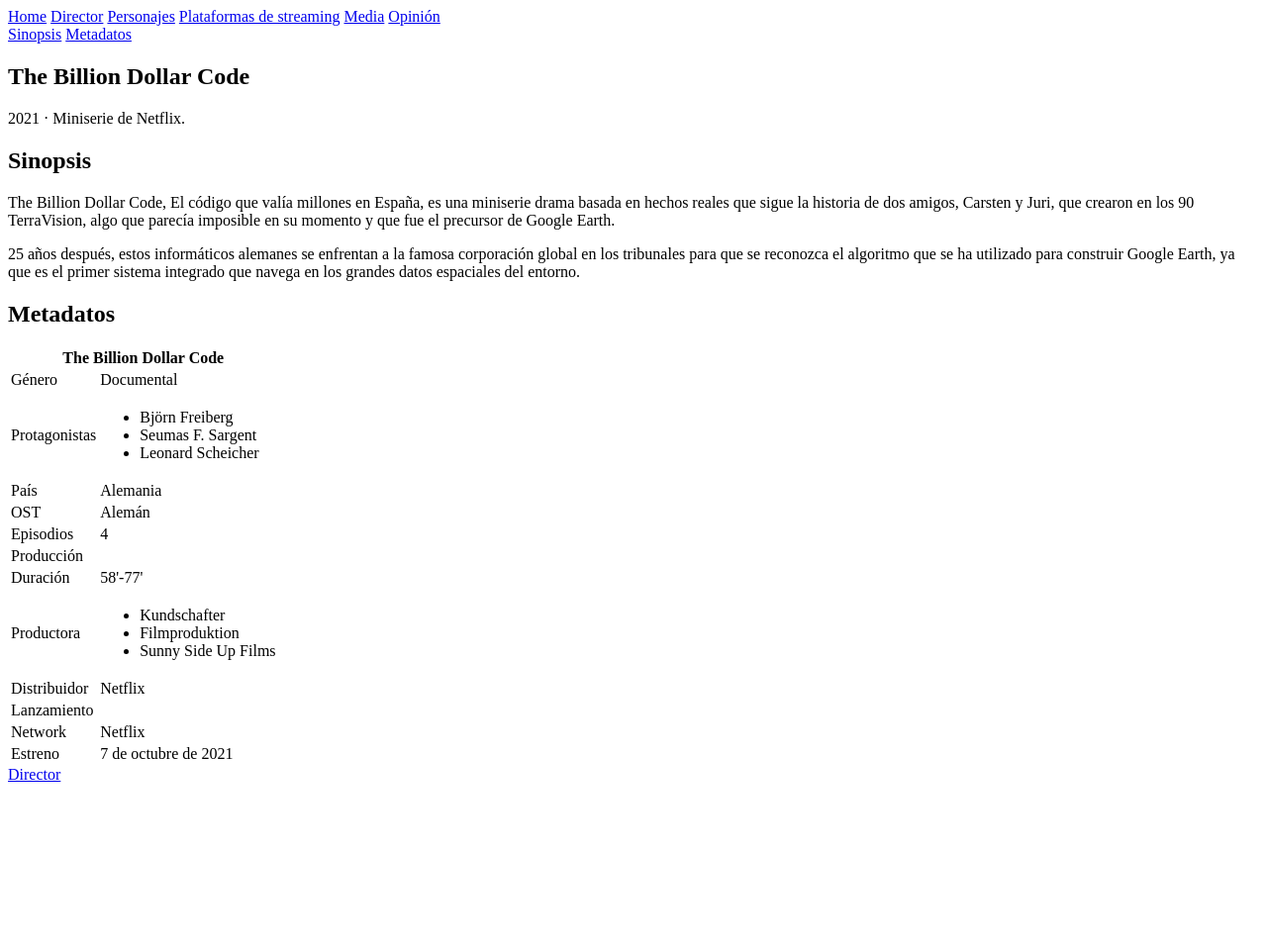
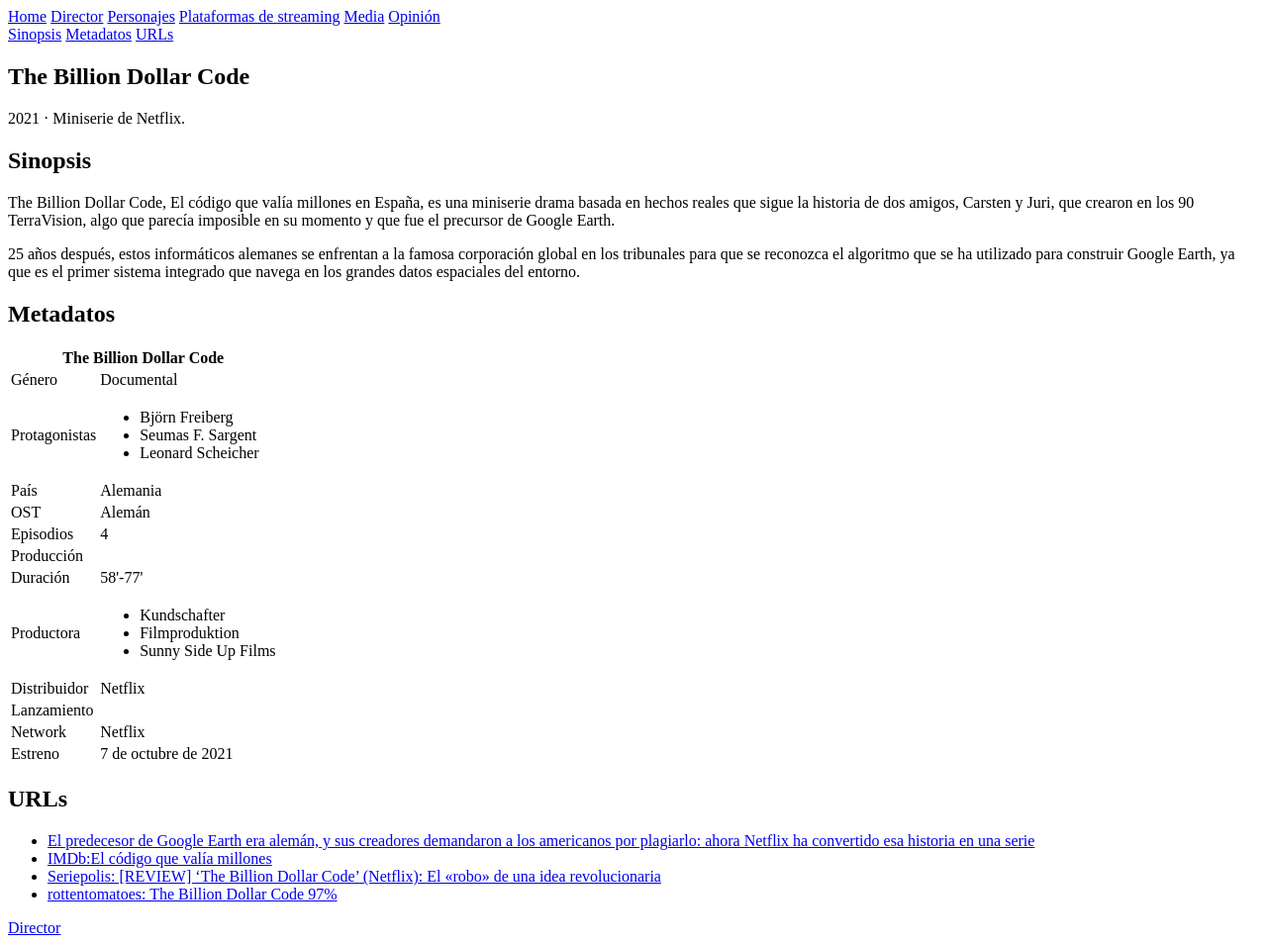
Before and after one commit to peseoane/DAW_LMSXI_testing, a plain HTML site: page docs/index.html in a window 1280 px wide. Shown: the whole page at 99% size. Before the commit the page ends 800 px from the top, so only its background shows below. Drawn offline with Linux system fonts and the light colour scheme.

Commit message:
Añadidos unos enlaces, TODO completado (i hope...)

```diff
--- a/docs/index.html
+++ b/docs/index.html
@@ -31,6 +31,7 @@
   <div class="navbar">
     <a href="#home.sinopsis">Sinopsis</a>
     <a href="#home.meta">Metadatos</a>
+    <a href="#home.url">URLs</a>
   </div>
 
   <section>
@@ -53,6 +54,7 @@
         del entorno.
       </p>
     </article>
+
 
     <article>
       <h2 id="home.meta">Metadatos</h2>
@@ -125,11 +127,39 @@
         </tbody>
       </table>
     </article>
+
+    <article>
+      <h2 id="home.url">URLs</h2>
+      <ul>
+        <li>
+          <a
+            href="https://www.xataka.com/aplicaciones/predecesor-google-earth-era-aleman-sus-creadores-demandaron-a-americanos-plagiarlo-ahora-netflix-ha-convertido-esta-historia-serie">El
+            predecesor de Google Earth era alemán, y sus creadores demandaron a los americanos por plagiarlo: ahora
+            Netflix ha
+            convertido esa historia en una serie</a>
+        </li>
+        <li>
+          <a href="https://www.imdb.com/title/tt15392100/">IMDb:El código que valía millones
+          </a>
+        </li>
+        <li>
+          <a
+            href="https://seriepolis.com/2021/11/review-the-billion-dollar-code-netflix-el-robo-de-una-idea-revolucionaria/">Seriepolis:
+            [REVIEW] ‘The Billion Dollar Code’ (Netflix): El «robo» de una idea revolucionaria</a>
+        </li>
+        <li>
+          <a href="https://www.rottentomatoes.com/tv/the_billion_dollar_code/s01">rottentomatoes: The Billion Dollar
+            Code 97%</a>
+        </li>
+      </ul>
+    </article>
+
   </section>
-<footer>
-  <div class="navbar">
-    <a href="director.html#director">Director</a>
-  </div>
-</footer>
+  <footer>
+    <div class="navbar">
+      <a href="director.html#director">Director</a>
+    </div>
+  </footer>
 </body>
+
 </html>
```
